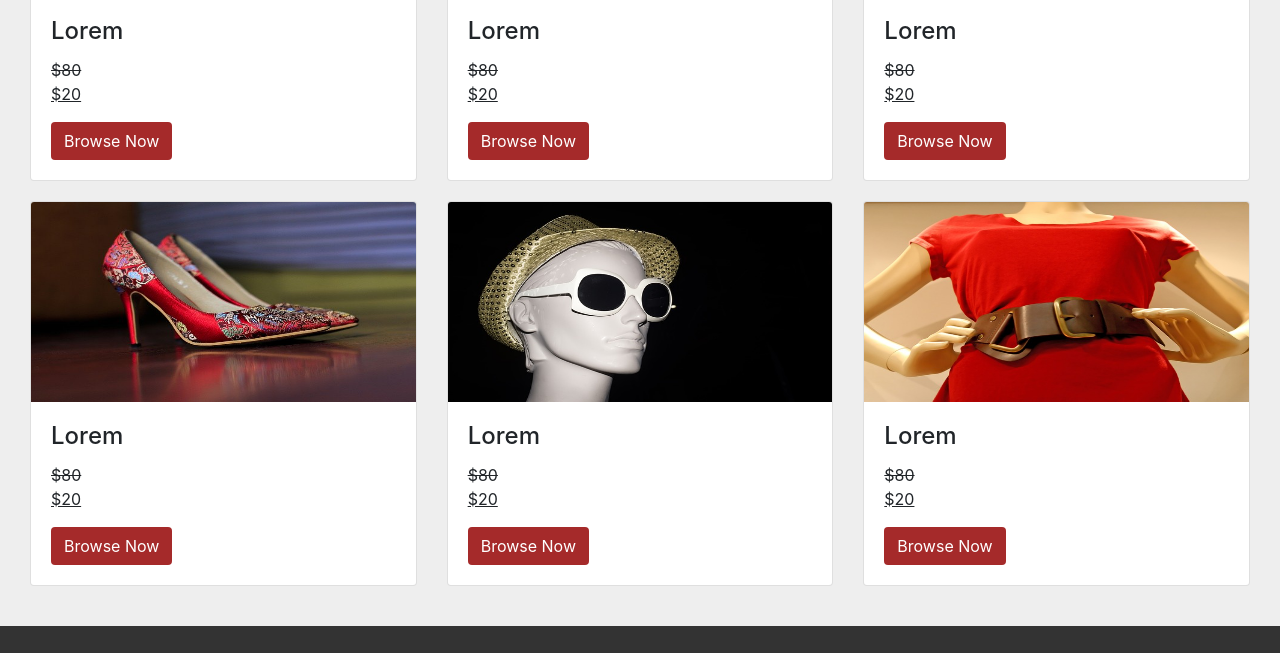
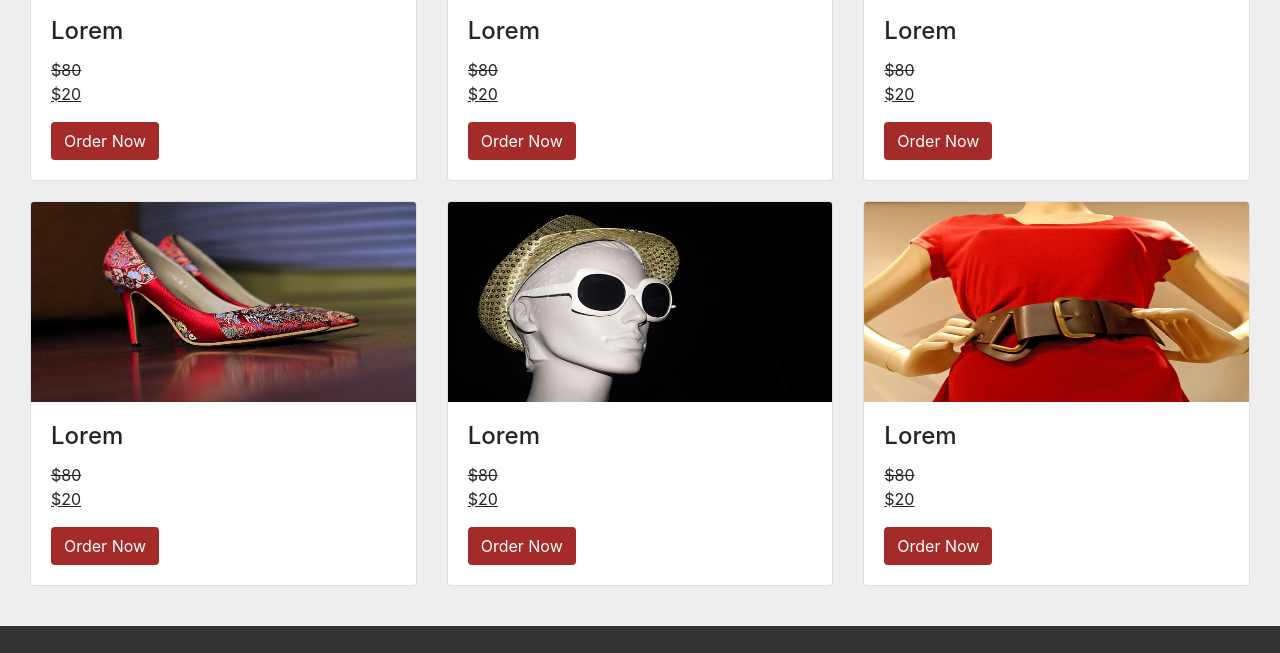
Before and after one commit to EsobeIsaac/emc, a plain HTML site: page index.html in a window 1280 px wide. Shown: the part 5900-6553 px from the top of the page. Drawn offline with nearby package versions, Linux system fonts and the light colour scheme.

Commit message:
Update index.html

```diff
--- a/index.html
+++ b/index.html
@@ -1156,7 +1156,7 @@
                                 <div class="card-body">
                                 <h4 class="card-title">Lorem</h4>
                                 <p><del>$80</del><br><ins>$20</ins></p>
-                                <a href="purchase.html" class=" btn act-btn stretched-link">Browse Now</a>
+                                <a href="purchase.html" class=" btn act-btn stretched-link">Order Now</a>
                                 </div>
                             </div>
                         </div>
@@ -1167,7 +1167,7 @@
                                 <div class="card-body">
                                 <h4 class="card-title">Lorem </h4>
                                 <p><del>$80</del><br><ins>$20</ins></p>
-                                <a href="purchase.html" class=" btn act-btn stretched-link">Browse Now</a>
+                                <a href="purchase.html" class=" btn act-btn stretched-link">Order Now</a>
                                 </div>
                             </div>
                         </div>
@@ -1178,7 +1178,7 @@
                                 <div class="card-body">
                                 <h4 class="card-title">Lorem</h4>
                                 <p><del>$80</del><br><ins>$20</ins></p>
-                                <a href="purchase.html" class=" btn act-btn stretched-link">Browse Now</a>
+                                <a href="purchase.html" class=" btn act-btn stretched-link">Order Now</a>
                                 </div>
                             </div>
                         </div>
@@ -1189,7 +1189,7 @@
                                 <div class="card-body">
                                 <h4 class="card-title">Lorem</h4>
                                 <p><del>$80</del><br><ins>$20</ins></p>
-                                <a href="purchase.html" class=" btn act-btn stretched-link">Browse Now</a>
+                                <a href="purchase.html" class=" btn act-btn stretched-link">Order Now</a>
                                 </div>
                             </div>
                         </div>
@@ -1200,7 +1200,7 @@
                                 <div class="card-body">
                                 <h4 class="card-title">Lorem </h4>
                                 <p><del>$80</del><br><ins>$20</ins></p>
-                                <a href="purchase.html" class=" btn act-btn stretched-link">Browse Now</a>
+                                <a href="purchase.html" class=" btn act-btn stretched-link">Order Now</a>
                                 </div>
                             </div>
                         </div>
@@ -1211,7 +1211,7 @@
                                 <div class="card-body">
                                 <h4 class="card-title">Lorem </h4>
                                 <p><del>$80</del><br><ins>$20</ins></p>
-                                <a href="purchase.html" class=" btn act-btn stretched-link">Browse Now</a>
+                                <a href="purchase.html" class=" btn act-btn stretched-link">Order Now</a>
                                 </div>
                             </div>
                         </div>
```
